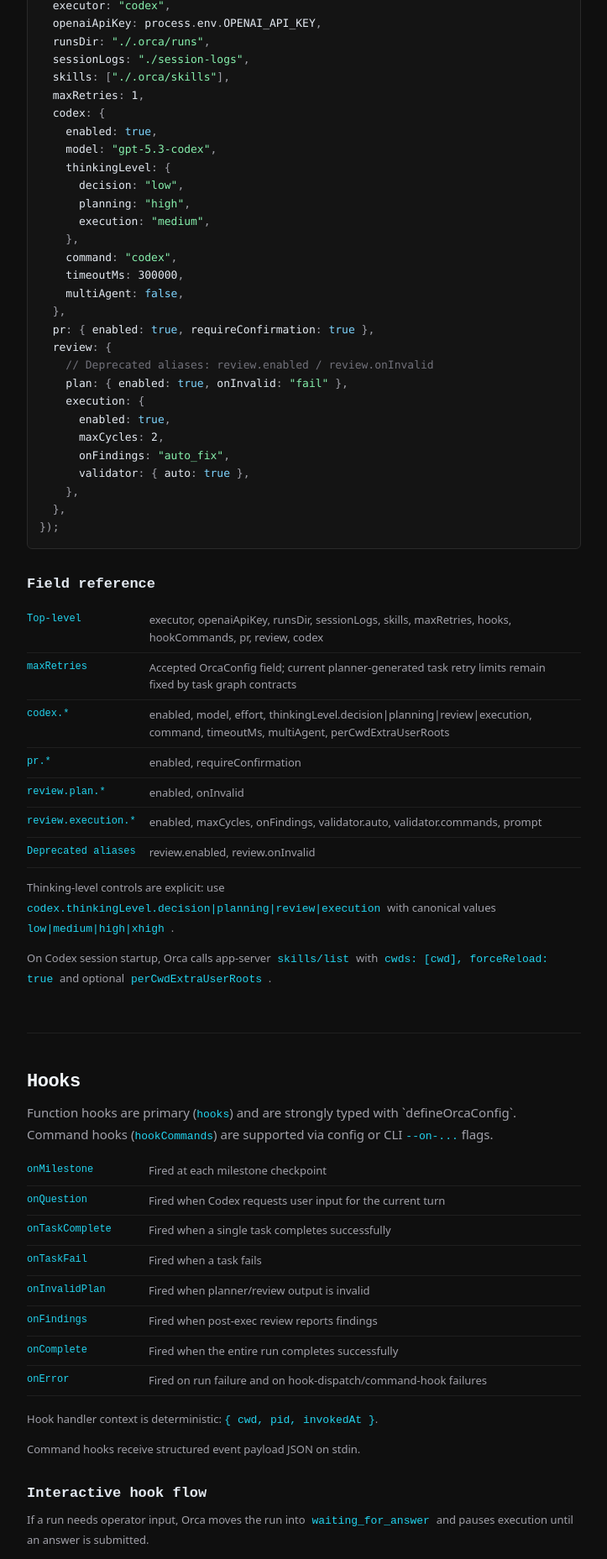
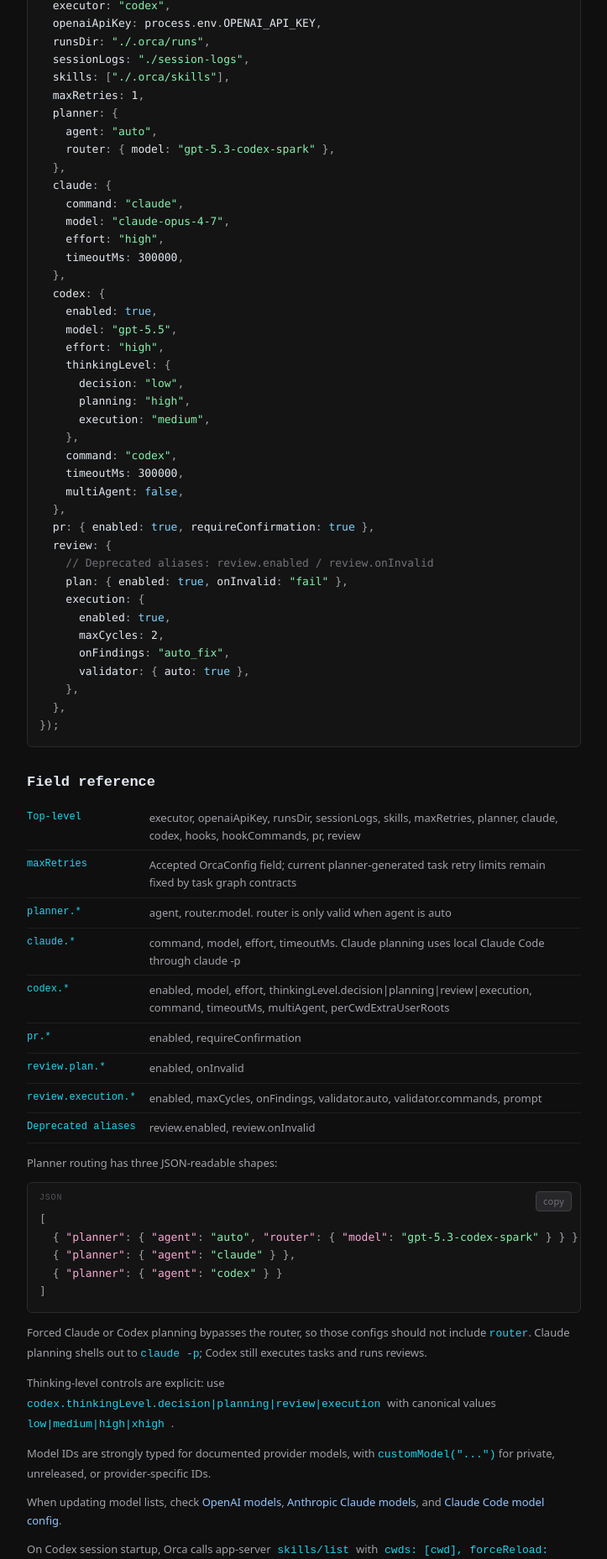
Before and after one commit to ratley/orca-web, a Next.js app: page / in a window 1280 px wide. Shown: the part 7980-9837 px from the top of the page at 84% size, without its empty margins (348-1071 px from the left). Built offline with nearby package versions, Linux system fonts and the light colour scheme.

Commit message:
Document planner routing config

```diff
--- a/app/lib/pageMarkdown.ts
+++ b/app/lib/pageMarkdown.ts
@@ -116,11 +116,26 @@
 
 ## OrcaConfig Reference (complete)
 
+Top-level: \`executor\`, \`openaiApiKey\`, \`runsDir\`, \`sessionLogs\`, \`skills\`, \`maxRetries\`, \`planner\`, \`claude\`, \`codex\`, \`hooks\`, \`hookCommands\`, \`pr\`, \`review\`
 
 \`maxRetries\` is an accepted OrcaConfig field; current planner-generated task retry limits are still fixed by task graph contracts.
 
+\`planner.*\`: \`agent\`, \`router.model\`
+
+Valid planner shapes:
+- \`{ "planner": { "agent": "auto", "router": { "model": "gpt-5.3-codex-spark" } } }\`
+- \`{ "planner": { "agent": "claude" } }\`
+- \`{ "planner": { "agent": "codex" } }\`
+
+\`planner.router\` is only valid when \`planner.agent\` is \`auto\`; forced \`claude\` or \`codex\` planning bypasses the router.
+
+\`claude.*\`: \`command\`, \`model\`, \`effort\`, \`timeoutMs\`
+
+Claude planning uses the local Claude Code CLI through \`claude -p\`. Codex still executes tasks and runs reviews.
 
 \`codex.*\`: \`enabled\`, \`model\`, \`effort\`, \`thinkingLevel.decision|planning|review|execution\`, \`command\`, \`timeoutMs\`, \`multiAgent\`, \`perCwdExtraUserRoots\`
+
+Model ID unions are typed from provider docs, with an explicit \`customModel("...")\` escape hatch for private or unreleased models. Provider references: [OpenAI models](https://platform.openai.com/docs/models), [Anthropic Claude models](https://docs.anthropic.com/en/docs/about-claude/models), [Claude Code model config](https://docs.anthropic.com/en/docs/claude-code/model-config).
 
 \`pr.*\`: \`enabled\`, \`requireConfirmation\`
 
--- a/app/page.tsx
+++ b/app/page.tsx
@@ -1037,9 +1037,20 @@
   skills: ["./.orca/skills"],
   maxRetries: 1,
 
+  planner: {
+    agent: "auto",
+    router: { model: "gpt-5.3-codex-spark" },
+  },
+  claude: {
+    command: "claude",
+    model: "claude-opus-4-7",
+    effort: "high",
+    timeoutMs: 300000,
+  },
   codex: {
     enabled: true,
-    model: "gpt-5.3-codex",
+    model: "gpt-5.5",
+    effort: "high",
     thinkingLevel: {
       decision: "low",
       planning: "high",
@@ -1068,11 +1079,19 @@
               <tbody>
                 <Flag
                   flag="Top-level"
-                  desc="executor, openaiApiKey, runsDir, sessionLogs, skills, maxRetries, hooks, hookCommands, pr, review, codex"
+                  desc="executor, openaiApiKey, runsDir, sessionLogs, skills, maxRetries, planner, claude, codex, hooks, hookCommands, pr, review"
                 />
                 <Flag
                   flag="maxRetries"
                   desc="Accepted OrcaConfig field; current planner-generated task retry limits remain fixed by task graph contracts"
+                />
+                <Flag
+                  flag="planner.*"
+                  desc="agent, router.model. router is only valid when agent is auto"
+                />
+                <Flag
+                  flag="claude.*"
+                  desc="command, model, effort, timeoutMs. Claude planning uses local Claude Code through claude -p"
                 />
                 <Flag
                   flag="codex.*"
@@ -1091,6 +1110,39 @@
               </tbody>
             </table>
             <p style={{ ...S.p, fontSize: "13px", marginTop: "12px" }}>
+              Planner routing has three JSON-readable shapes:
+            </p>
+            <CodeBlock
+              code={`[
+  { "planner": { "agent": "auto", "router": { "model": "gpt-5.3-codex-spark" } } },
+  { "planner": { "agent": "claude" } },
+  { "planner": { "agent": "codex" } }
+]`}
+              lang="json"
+            />
+            <p style={{ ...S.p, fontSize: "13px", marginTop: "12px" }}>
+              Forced Claude or Codex planning bypasses the router, so those
+              configs should not include{" "}
+              <code
+                style={{
+                  fontFamily: "ui-monospace, monospace",
+                  color: "#22d3ee",
+                }}
+              >
+                router
+              </code>
+              . Claude planning shells out to{" "}
+              <code
+                style={{
+                  fontFamily: "ui-monospace, monospace",
+                  color: "#22d3ee",
+                }}
+              >
+                claude -p
+              </code>
+              ; Codex still executes tasks and runs reviews.
+            </p>
+            <p style={{ ...S.p, fontSize: "13px", marginTop: "12px" }}>
               Thinking-level controls are explicit: use
               <code
                 style={{
@@ -1109,6 +1161,42 @@
               >
                 {" low|medium|high|xhigh "}
               </code>
+              .
+            </p>
+            <p style={{ ...S.p, fontSize: "13px" }}>
+              Model IDs are strongly typed for documented provider models, with{" "}
+              <code
+                style={{
+                  fontFamily: "ui-monospace, monospace",
+                  color: "#22d3ee",
+                }}
+              >
+                customModel("...")
+              </code>{" "}
+              for private, unreleased, or provider-specific IDs.
+            </p>
+            <p style={{ ...S.p, fontSize: "13px" }}>
+              When updating model lists, check{" "}
+              <a
+                href="https://platform.openai.com/docs/models"
+                style={{ color: "#93c5fd", textDecoration: "none" }}
+              >
+                OpenAI models
+              </a>
+              {", "}
+              <a
+                href="https://docs.anthropic.com/en/docs/about-claude/models"
+                style={{ color: "#93c5fd", textDecoration: "none" }}
+              >
+                Anthropic Claude models
+              </a>
+              {", and "}
+              <a
+                href="https://docs.anthropic.com/en/docs/claude-code/model-config"
+                style={{ color: "#93c5fd", textDecoration: "none" }}
+              >
+                Claude Code model config
+              </a>
               .
             </p>
             <p style={{ ...S.p, fontSize: "13px" }}>
```
Also changed, not shown: 1 other file (tests, documents, lock files or other folders). Lines whose indentation alone changed are shown as unchanged.
